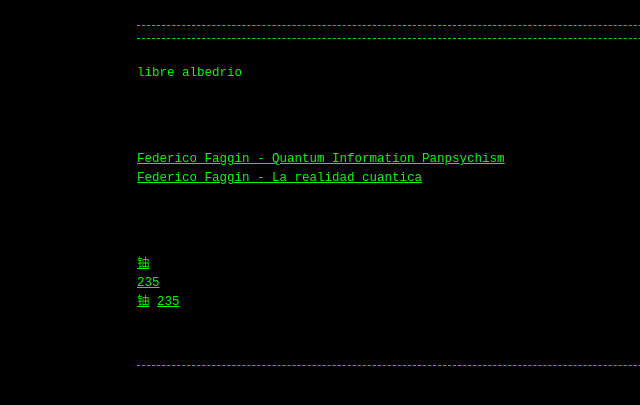
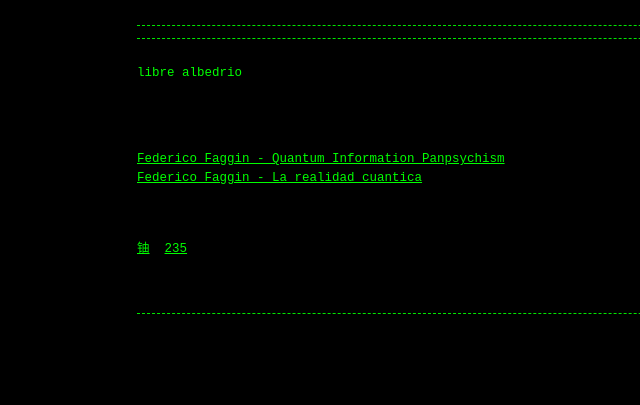
Before and after one commit to Guerrillaradio/librealbedrio, a Jekyll site: the page built from index.md, in a window 1280 px wide. Shown: the top 405 px of the page, without its empty margins (203-843 px from the left). Built offline with Jekyll 4.4.1, drawn with Linux system fonts in a browser that asks for light colours; our own code applies the rules of GitHub Pages for plain Markdown files.

Commit message:
Update index.md

```diff
--- a/index.md
+++ b/index.md
@@ -8,6 +8,4 @@
 
 <p>
 <P>
-<a href="https://guerrillaradio.github.io/confudir_el_mapa_con_el_territorio/"><div><font color="#00ff00">铀</font></div><div></div><div><font color="#00ff00"> </font><font color="#00ff00"> </font></div></a>  <a href="https://guerrillaradio.github.io/watchtower/"><div><font color="#00ff00">235</font></div><div></div><div><font color="#00ff00"> </font><font color="#00ff00"> </font></div></a>
-
 <a href="https://guerrillaradio.github.io/confudir_el_mapa_con_el_territorio/">铀</a>  <a href="https://guerrillaradio.github.io/watchtower/">235</a>
```
